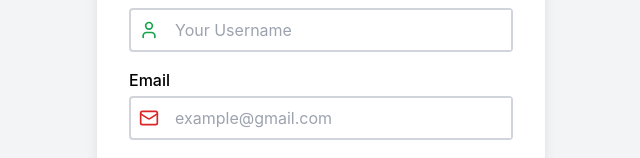
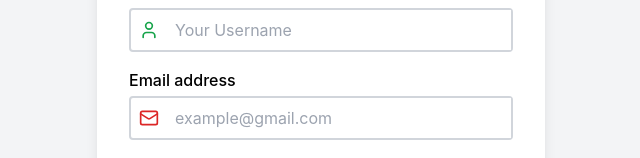
Before and after one commit to 1Yogeshh/Mechub, a React (Create React App) app: page /register in a window 1280 px wide. Shown: the part 322-480 px from the top of the page, without its empty margins (319-959 px from the left). Built offline with nearby package versions, Linux system fonts and the light colour scheme; a web font is replaced by a local one.

Commit message:
add logo

```diff
--- a/src/components/Auth/Register.js
+++ b/src/components/Auth/Register.js
@@ -78,7 +78,7 @@ const Register = () => {
           </div>
 
           <div>
-            <label className="font-medium mb-1 block">Email</label>
+            <label className="font-medium mb-1 block">Email address</label>
             <div className="flex items-center bg-white border-2 border-gray-300 rounded">
               <Mail size={20} className="m-2 text-red-600" />
               <input
--- a/src/components/Start/Start.js
+++ b/src/components/Start/Start.js
@@ -100,7 +100,7 @@ const Start=()=> {
 
                 <div className="md:w-[900px]">
                   <h1 className="text-3xl font-bold tracking-tighter sm:text-5xl xl:text-6xl/none mb-4">
-                    Unleash Your Mechanical Genius with <span className='logo text-transparent bg-clip-text bg-gradient-to-t from-white via-[#5b23d7] to-[#5b23d7] md:text-6xl text-4xl font-semibold'>Mechub</span>
+                    Unleash Your Mechanical Genius with <span className='logo text-transparent bg-clip-text bg-gradient-to-t from-white via-[#5b23d7] to-[#5b23d7] md:text-6xl text-4xl font-bold'>Mechub</span>
                   </h1>
                   <p className=" text-muted-foreground md:text-xl mb-4 font-medium text-gray-600">
                     Mechub is a platform for mechanical students and engineers to showcase their designs, projects, and
```
